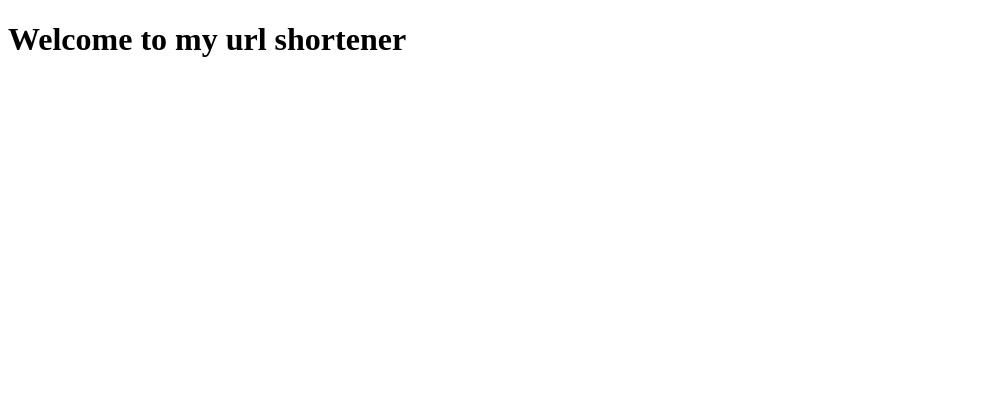
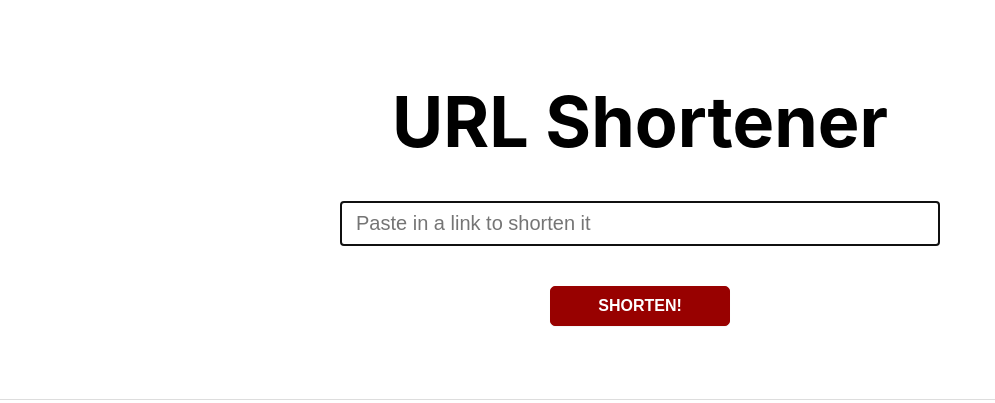
Before and after one commit to attaradev/url-shortener, a website: page public/index.html in a window 1280 px wide. Shown: the whole page, without its empty margins (0-995 px from the left). Drawn offline with Linux system fonts and the light colour scheme.

Commit message:
feat: complete front-end

```diff
--- a/public/index.html
+++ b/public/index.html
@@ -5,8 +5,27 @@
     <meta name="viewport" content="width=device-width, initial-scale=1.0" />
     <meta http-equiv="X-UA-Compatible" content="ie=edge" />
     <title>URL Shortener</title>
+    <link rel="stylesheet" href="style.css" type="text/css" />
   </head>
   <body>
-    <main><h1>Welcome to my url shortener</h1></main>
+    <main>
+      <section class="form-section">
+        <h1 class="page-title">URL Shortener</h1>
+        <form class="url-form">
+          <input
+            class="url-input"
+            type="url"
+            placeholder="Paste in a link to shorten it"
+            required
+            name="url"
+            autofocus
+          />
+          <button type="submit" class="submit-button">Shorten!</button>
+        </form>
+      </section>
+      <section class="result-section"></section>
+    </main>
+
+    <script src="main.js"></script>
   </body>
 </html>
--- /dev/null
+++ b/public/main.js
@@ -0,0 +1,42 @@
+const form = document.querySelector(".url-form");
+const result = document.querySelector(".result-section");
+form.addEventListener("submit", event => {
+  event.preventDefault();
+
+  const input = document.querySelector(".url-input");
+  fetch("/new", {
+    method: "POST",
+    headers: {
+      Accept: "application/json",
+      "Content-Type": "application/json"
+    },
+    body: JSON.stringify({
+      url: input.value
+    })
+  })
+    .then(response => {
+      if (!response.ok) {
+        throw Error(response.statusText);
+      }
+      return response.json();
+    })
+    .then(data => {
+      while (result.hasChildNodes()) {
+        result.removeChild(result.lastChild);
+      }
+
+      result.insertAdjacentHTML(
+        "afterbegin",
+        `
+        <div class="result">
+          <a target="_blank" class="short-url" rel="noopener" href="/${
+            data.short_id
+          }">
+            ${location.origin}/${data.short_id}
+          </a>
+        </div>
+      `
+      );
+    })
+    .catch(console.error);
+});
--- /dev/null
+++ b/public/style.css
@@ -0,0 +1,118 @@
+/* ==========================================================================
+   #URL SHORTENER STYLES
+   ========================================================================== */
+
+/**
+ *
+ * Inheriting box sizing slightly better best-practice
+ * https://css-tricks.com/inheriting-box-sizing-probably-slightly-better-best-practice/
+ *
+ */
+
+html {
+  box-sizing: border-box;
+}
+
+*,
+*::before,
+*::after {
+  box-sizing: inherit;
+  margin: 0;
+  padding: 0;
+}
+
+/* Custom Properties
+   ========================================================================== */
+
+:root {
+  --blue: #46acca;
+  --brown: #d49667;
+  --red: #980100;
+}
+
+/* Body
+   ========================================================================== */
+
+body {
+  font-family: -apple-system, BlinkMacSystemFont, "Segoe UI", Roboto, Oxygen,
+    Ubuntu, Cantarell, "Open Sans", "Helvetica Neue", sans-serif;
+  line-height: 1.4;
+}
+
+/* Top Section
+   ========================================================================== */
+
+.form-section,
+.result-section {
+  width: 100%;
+  display: flex;
+  flex-direction: column;
+  justify-content: center;
+  align-items: center;
+}
+
+.form-section {
+  height: 400px;
+  border-bottom: 1px solid #ddd;
+}
+
+.page-title {
+  margin-bottom: 30px;
+  font-size: 70px;
+}
+
+.submit-button {
+  display: block;
+}
+
+.url-form {
+  width: 100%;
+  max-width: 600px;
+}
+
+.url-input {
+  width: 100%;
+  border: 1px solid var(--blue);
+  padding: 10px 15px;
+  font-size: 20px;
+  height: 45px;
+  margin-bottom: 40px;
+}
+
+.submit-button {
+  width: 180px;
+  height: 40px;
+  font-size: 16px;
+  font-weight: 700;
+  border: 1px solid var(--red);
+  background-color: var(--red);
+  color: white;
+  box-shadow: 0 1px 1px rgba(0, 0, 0, 0.04);
+  border-radius: 5px;
+  text-transform: uppercase;
+  cursor: pointer;
+  margin-left: auto;
+  margin-right: auto;
+}
+
+.result {
+  margin-top: 50px;
+  max-width: 600px;
+  width: 100%;
+  border: 1px solid #ddd;
+  padding: 20px;
+  background-color: #553c2b;
+  border: 5px solid #553c2b;
+  border-radius: 5px;
+  text-align: center;
+}
+.short-url {
+  color: white;
+  font-size: 26px;
+  font-weight: bold;
+  text-decoration: none;
+}
+
+.short-url:hover {
+  border-bottom: 2px solid white;
+}
```
Also changed, not shown: src/server.js (+7 -0 lines).
